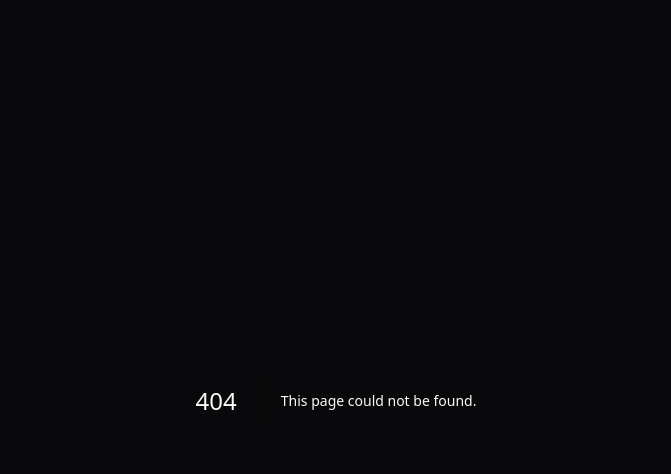
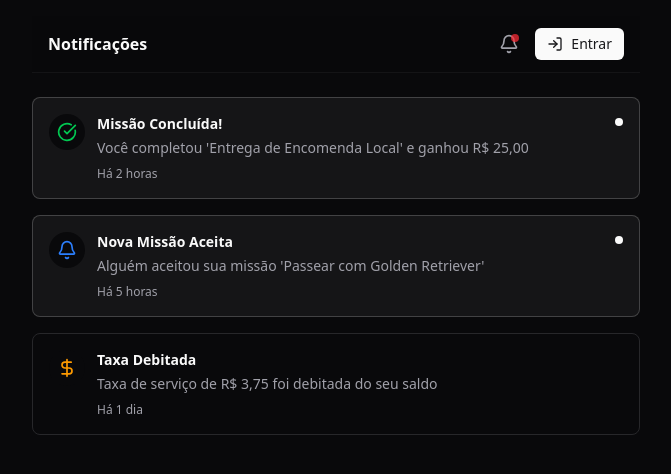
Before and after one commit to EnzzoGomes/projeto-app, a Next.js app: page /notifications in a window 1280 px wide. Before the commit this address had no page. Shown: the top 474 px of the page, without its empty margins (304-975 px from the left). Built offline with nearby package versions, Linux system fonts and the light colour scheme.

Commit message:
fix: implementar login funcional, remover dados mock, adicionar notificações e melhorar UX

```diff
--- a/src/app/login/page.tsx
+++ b/src/app/login/page.tsx
@@ -3,9 +3,10 @@
 import { useState } from "react";
 import { Button } from "@/components/ui/button";
 import { Input } from "@/components/ui/input";
+import { LogIn, Mail, Lock } from "lucide-react";
+import { useRouter } from "next/navigation";
+import Link from "next/link";
 import { useApp } from "@/lib/context";
-import { useRouter } from "next/navigation";
-import Image from "next/image";
 
 export default function LoginPage() {
     const [email, setEmail] = useState("");
@@ -13,62 +14,69 @@ export default function LoginPage() {
     const { login } = useApp();
     const router = useRouter();
 
-    const handleLogin = async (e: React.FormEvent) => {
+    const handleSubmit = async (e: React.FormEvent) => {
         e.preventDefault();
         setIsLoading(true);
-        await new Promise(resolve => setTimeout(resolve, 1000)); // Simula delay
+
+        // Simulate API call
+        await new Promise(resolve => setTimeout(resolve, 1000));
+
         login(email);
-        setIsLoading(false);
         router.push("/");
     };
 
     return (
         <div className="flex min-h-screen flex-col items-center justify-center p-4 bg-background">
             <div className="w-full max-w-sm space-y-6">
-                <div className="flex flex-col items-center space-y-2 text-center">
-                    <div className="h-12 w-12 rounded-full bg-primary flex items-center justify-center mb-2">
-                        <svg
-                            xmlns="http://www.w3.org/2000/svg"
-                            viewBox="0 0 24 24"
-                            fill="none"
-                            stroke="currentColor"
-                            strokeWidth="2"
-                            strokeLinecap="round"
-                            strokeLinejoin="round"
-                            className="h-6 w-6 text-primary-foreground"
-                        >
-                            <path d="M12 2v20M2 12h20" />
-                        </svg>
+                <div className="text-center space-y-2">
+                    <div className="mx-auto w-12 h-12 rounded-full bg-primary/10 flex items-center justify-center mb-4">
+                        <LogIn className="h-6 w-6 text-primary" />
                     </div>
                     <h1 className="text-2xl font-bold tracking-tight">Bem-vindo de volta</h1>
                     <p className="text-sm text-muted-foreground">
-                        Entre para encontrar missões ou contratar ajuda.
+                        Entre para continuar no Mercado de Missões
                     </p>
                 </div>
 
-                <form onSubmit={handleLogin} className="space-y-4">
+                <form onSubmit={handleSubmit} className="space-y-4">
                     <div className="space-y-2">
-                        <label htmlFor="email" className="text-sm font-medium leading-none">Email</label>
-                        <Input
-                            id="email"
-                            placeholder="seu@email.com"
-                            required
-                            type="email"
-                            value={email}
-                            onChange={(e) => setEmail(e.target.value)}
-                        />
+                        <label className="text-sm font-medium">Email</label>
+                        <div className="relative">
+                            <Mail className="absolute left-3 top-2.5 h-4 w-4 text-muted-foreground" />
+                            <Input
+                                type="email"
+                                placeholder="seu@email.com"
+                                className="pl-9"
+                                value={email}
+                                onChange={(e) => setEmail(e.target.value)}
+                                required
+                            />
+                        </div>
                     </div>
+
                     <div className="space-y-2">
-                        <label htmlFor="password" className="text-sm font-medium leading-none">Senha</label>
-                        <Input id="password" type="password" placeholder="••••••••" required />
+                        <label className="text-sm font-medium">Senha</label>
+                        <div className="relative">
+                            <Lock className="absolute left-3 top-2.5 h-4 w-4 text-muted-foreground" />
+                            <Input
+                                type="password"
+                                placeholder="••••••••"
+                                className="pl-9"
+                                required
+                            />
+                        </div>
                     </div>
+
                     <Button type="submit" className="w-full" disabled={isLoading}>
                         {isLoading ? "Entrando..." : "Entrar"}
                     </Button>
                 </form>
 
-                <div className="text-center text-sm text-muted-foreground">
-                    <p>Não tem conta? <span className="underline cursor-pointer hover:text-foreground">Cadastre-se</span></p>
+                <div className="text-center text-sm">
+                    Não tem uma conta?{" "}
+                    <Link href="/register" className="underline underline-offset-4 hover:text-primary font-medium">
+                        Criar conta
+                    </Link>
                 </div>
             </div>
         </div>
--- /dev/null
+++ b/src/app/notifications/page.tsx
@@ -0,0 +1,96 @@
+"use client";
+
+import { Header } from "@/components/Header";
+import { Bell, CheckCircle, Clock, DollarSign } from "lucide-react";
+import Link from "next/link";
+
+export default function NotificationsPage() {
+    // Mock notifications - in real app would come from backend
+    const notifications = [
+        {
+            id: "1",
+            type: "mission_completed",
+            title: "Missão Concluída!",
+            message: "Você completou 'Entrega de Encomenda Local' e ganhou R$ 25,00",
+            time: "Há 2 horas",
+            read: false,
+            icon: CheckCircle,
+            color: "text-green-500"
+        },
+        {
+            id: "2",
+            type: "mission_accepted",
+            title: "Nova Missão Aceita",
+            message: "Alguém aceitou sua missão 'Passear com Golden Retriever'",
+            time: "Há 5 horas",
+            read: false,
+            icon: Bell,
+            color: "text-blue-500"
+        },
+        {
+            id: "3",
+            type: "payment",
+            title: "Taxa Debitada",
+            message: "Taxa de serviço de R$ 3,75 foi debitada do seu saldo",
+            time: "Há 1 dia",
+            read: true,
+            icon: DollarSign,
+            color: "text-amber-500"
+        }
+    ];
+
+    return (
+        <div className="flex min-h-screen flex-col pb-20">
+            <div className="container max-w-screen-sm mx-auto p-4">
+                <Header title="Notificações" />
+
+                <div className="mt-6 space-y-4">
+                    {notifications.length === 0 ? (
+                        <div className="p-12 text-center border border-dashed border-muted-foreground/25 rounded-lg">
+                            <Bell className="h-12 w-12 mx-auto mb-4 text-muted-foreground" />
+                            <h3 className="font-semibold text-lg mb-1">Nenhuma notificação</h3>
+                            <p className="text-sm text-muted-foreground">
+                                Você está em dia! Não há notificações novas.
+                            </p>
+                        </div>
+                    ) : (
+                        notifications.map((notification) => {
+                            const Icon = notification.icon;
+                            return (
+                                <div
+                                    key={notification.id}
+                                    className={`p-4 rounded-lg border transition-colors ${notification.read
+                                            ? "bg-card border-border"
+                                            : "bg-primary/5 border-primary/20"
+                                        }`}
+                                >
+                                    <div className="flex items-start gap-3">
+                                        <div className={`p-2 rounded-full bg-background ${notification.color}`}>
+                                            <Icon className="h-5 w-5" />
+                                        </div>
+                                        <div className="flex-1 min-w-0">
+                                            <div className="flex items-start justify-between gap-2">
+                                                <h3 className="font-semibold text-sm">
+                                                    {notification.title}
+                                                </h3>
+                                                {!notification.read && (
+                                                    <span className="h-2 w-2 rounded-full bg-primary shrink-0 mt-1" />
+                                                )}
+                                            </div>
+                                            <p className="text-sm text-muted-foreground mt-1">
+                                                {notification.message}
+                                            </p>
+                                            <p className="text-xs text-muted-foreground mt-2">
+                                                {notification.time}
+                                            </p>
+                                        </div>
+                                    </div>
+                                </div>
+                            );
+                        })
+                    )}
+                </div>
+            </div>
+        </div>
+    );
+}
--- a/src/app/page.tsx
+++ b/src/app/page.tsx
@@ -22,8 +22,18 @@ export default function Home() {
 
           <div className="grid gap-4">
             {availableMissions.length === 0 ? (
-              <div className="p-8 text-center border border-dashed border-muted-foreground/25 rounded-lg text-muted-foreground">
-                Nenhuma missão disponível no momento.
+              <div className="p-12 text-center border border-dashed border-muted-foreground/25 rounded-lg space-y-4">
+                <div className="mx-auto w-16 h-16 rounded-full bg-muted flex items-center justify-center mb-2">
+                  <svg className="h-8 w-8 text-muted-foreground" fill="none" viewBox="0 0 24 24" stroke="currentColor">
+                    <path strokeLinecap="round" strokeLinejoin="round" strokeWidth={2} d="M9 5H7a2 2 0 00-2 2v12a2 2 0 002 2h10a2 2 0 002-2V7a2 2 0 00-2-2h-2M9 5a2 2 0 002 2h2a2 2 0 002-2M9 5a2 2 0 012-2h2a2 2 0 012 2" />
+                  </svg>
+                </div>
+                <div>
+                  <h3 className="font-semibold text-lg mb-1">Nenhuma missão disponível</h3>
+                  <p className="text-sm text-muted-foreground">
+                    Seja o primeiro a criar uma missão ou aguarde novas oportunidades.
+                  </p>
+                </div>
               </div>
             ) : (
               availableMissions.map((mission) => (
--- a/src/components/Header.tsx
+++ b/src/components/Header.tsx
@@ -17,10 +17,10 @@ export function Header({ title, hideProfile }: { title?: string; hideProfile?: b
                 </div>
 
                 <div className="flex items-center gap-2">
-                    <button className="p-2 text-muted-foreground hover:text-foreground relative">
+                    <Link href="/notifications" className="p-2 text-muted-foreground hover:text-foreground relative">
                         <Bell className="h-5 w-5" />
                         <span className="absolute top-2 right-2 h-2 w-2 rounded-full bg-red-500 animate-pulse"></span>
-                    </button>
+                    </Link>
 
                     {!hideProfile && (user ? (
                         <div className="flex items-center gap-2">
```
